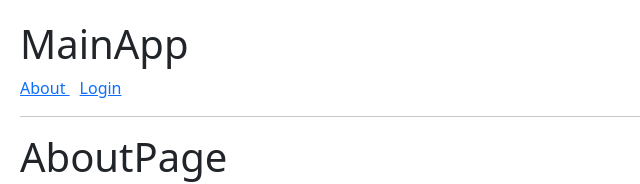
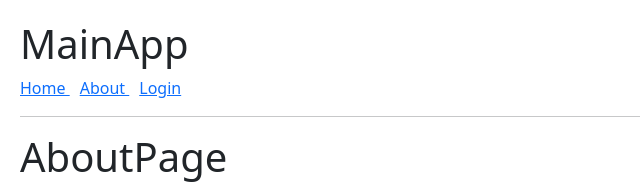
Before and after one commit to tecnoboyer/reducerConcept, a React (Vite) app: page /about in a window 1280 px wide. Shown: the top 184 px of the page, without its empty margins (0-640 px from the left). Built offline with nearby package versions, Linux system fonts and the light colour scheme.

Commit message:
creando componente del Navbar que solo maneja html y no requiere entonces pase de parametros desde el componente padre

```diff
--- a/src/09-useContex/MainApp.jsx
+++ b/src/09-useContex/MainApp.jsx
@@ -2,14 +2,14 @@
 import { AboutPage } from "./AboutPage"
 import { HomePage } from "./HomePage"
 import { LoginPage } from "./LoginPage"
+import { Navbar } from "./Navbar"
 
 
 export const MainApp = () => {
   return (
     <>
     <h1>MainApp</h1>
-    <Link to= "/about">About </Link>
-    <Link to="/login">Login </Link>
+    < Navbar />
 
 
 
--- /dev/null
+++ b/src/09-useContex/Navbar.jsx
@@ -0,0 +1,11 @@
+import { Link } from "react-router-dom"
+
+export const Navbar = () => {
+  return (
+    <>
+    <Link to= "/"> Home </Link>
+    <Link to= "/about">About </Link>
+    <Link to="/login">Login </Link>
+    </>
+  )
+}
```
